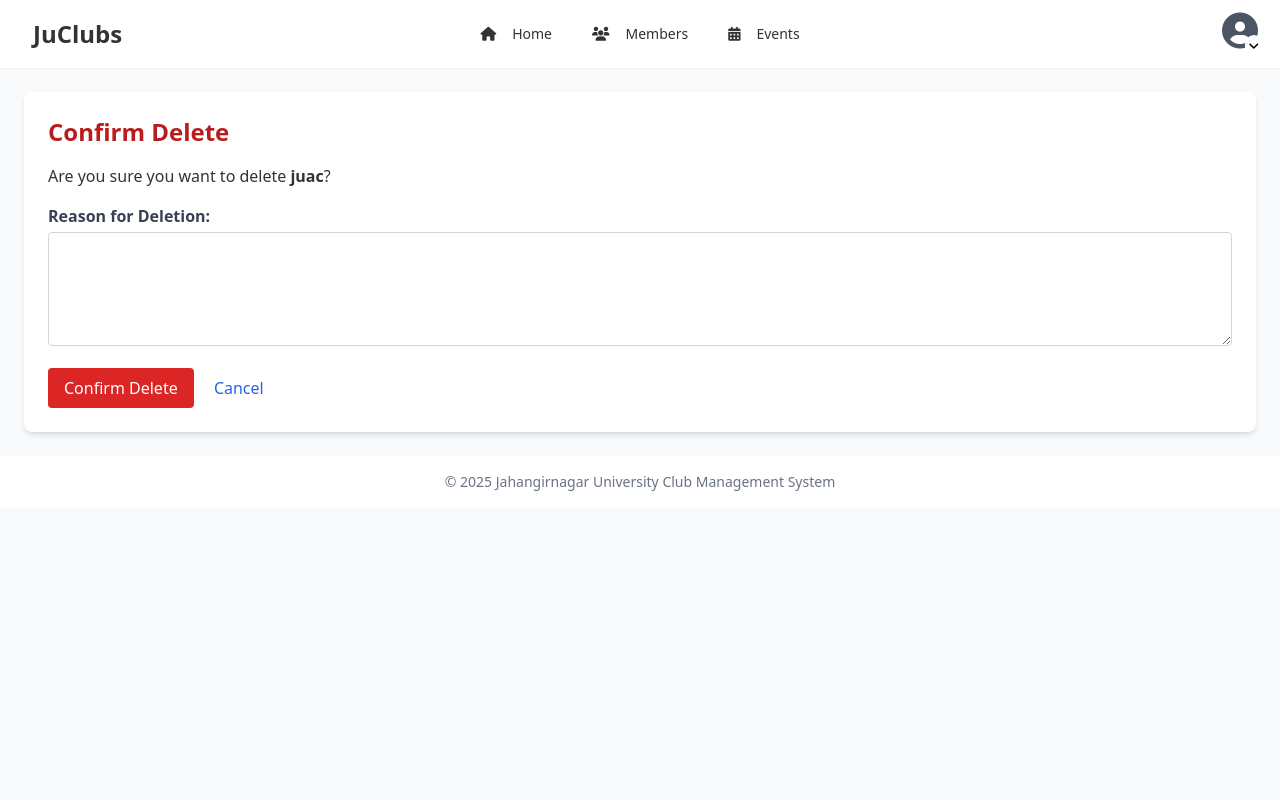
After one commit to shahinul22/jabirprogram, a Django app: page /admin_panel/club/2/delete/ in a window 1280 px wide. The commit adds this page. Run offline with Django 5.2, Linux system fonts and the light colour scheme; a user stored in the database is signed in; data comes from the database, SQL or seed files in the repository; both versions use the stored data as it was after the commit; some libraries are stand-ins or nearby versions.

Commit message:
apps layout done

```diff
--- a/admin_panel/urls.py
+++ b/admin_panel/urls.py
@@ -1,7 +1,14 @@
 from django.urls import path
-from .views import admin_login_view, admin_profile_view
+from .views import (
+    admin_login_view,
+    admin_profile_view,
+    club_detail,
+    confirm_delete_view,
+)
 
 urlpatterns = [
-    path("login/", admin_login_view, name="admin_login"),  # ✅ Renamed
-    path("profile/", admin_profile_view, name="profile"),   # ✅ Renamed
+    path("login/", admin_login_view, name="admin_login_view"),
+    path("profile/", admin_profile_view, name="profile"),
+    path("club/<int:pk>/", club_detail, name="club_detail"),
+    path("club/<int:pk>/delete/", confirm_delete_view, name="confirm_delete"),
 ]
--- a/admin_panel/views.py
+++ b/admin_panel/views.py
@@ -1,19 +1,23 @@
-from django.shortcuts import render, redirect
+# views.py
 from clubs.models import ClubRegistration
+from user.views import home
 from django.contrib.auth.forms import AuthenticationForm
-from django.contrib.auth import login as auth_login  # ✅ Rename to avoid conflict
+from django.contrib.auth import login as auth_login
 from django.contrib import messages
 from django.contrib.auth.decorators import login_required, user_passes_test
+from django.shortcuts import render, redirect, get_object_or_404
+from django.views.decorators.csrf import csrf_exempt
+from django.core.mail import send_mail
+from django.conf import settings
 
-
-def admin_login_view(request):  # ✅ Renamed from 'login'
+def admin_login_view(request):
     if request.method == 'POST':
         form = AuthenticationForm(request, data=request.POST)
         if form.is_valid():
             user = form.get_user()
             if user.is_superuser:
-                auth_login(request, user)  # ✅ Now calls the correct login()
-                return redirect('profile')  # Or 'admin_dashboard' if you have one
+                auth_login(request, user)
+                return redirect('profile')
             else:
                 messages.error(request, "You do not have permission to access this page.")
         else:
@@ -26,7 +30,7 @@ def admin_login_view(request):  # ✅ Renamed from 'login'
 
 @login_required
 @user_passes_test(lambda u: u.is_superuser)
-def admin_profile_view(request):  # ✅ Renamed to avoid duplication
+def admin_profile_view(request):
     approved_clubs = ClubRegistration.objects.filter(is_approved=True)
     pending_clubs = ClubRegistration.objects.filter(is_approved=False)
     context = {
@@ -34,3 +38,117 @@ def admin_profile_view(request):  # ✅ Renamed to avoid duplication
         'pending_clubs': pending_clubs
     }
     return render(request, 'admin_panel/profile.html', context)
+
+
+@csrf_exempt
+def club_detail(request, pk):
+    club = get_object_or_404(ClubRegistration, pk=pk)
+    show_delete_form = False
+
+    if request.method == "POST" and request.user.is_superuser:
+        action = request.POST.get("action")
+
+        if action == "approve":
+            club.is_approved = True
+            club.save()
+
+            subject = f"Your Club '{club.club_name}' Has Been Approved"
+            message = f"""
+Dear {club.president_name} and {club.secretary_name},
+
+We are pleased to inform you that your club registration for \"{club.club_name}\" has been approved by the admin.
+
+You can now log in using your username and password to manage your club activities.
+
+Best regards,
+JU Club Management Team
+"""
+            recipient_list = list(filter(None, [club.president_email, club.secretary_email]))
+            if recipient_list:
+                send_mail(subject, message, settings.DEFAULT_FROM_EMAIL, recipient_list, fail_silently=True)
+
+            messages.success(request, f"{club.club_name} has been approved and email sent.")
+            return redirect("club_detail", pk=pk)
+
+        elif action == "initiate_delete":
+            show_delete_form = True
+
+        elif action == "confirm_delete":
+            reason = request.POST.get("reason")
+            email = club.president_email or club.secretary_email
+
+            if email and reason:
+                send_mail(
+                    subject=f"Your club '{club.club_name}' registration was deleted",
+                    message=f"Dear Club,\n\nYour club registration has been deleted by the admin.\n\nReason: {reason}\n\nRegards,\nAdmin Team",
+                    from_email=settings.DEFAULT_FROM_EMAIL,
+                    recipient_list=[email],
+                    fail_silently=True,
+                )
+
+            club.delete()
+            messages.warning(request, f"{club.club_name} has been deleted.")
+            return redirect("admin_profile")
+
+    return render(request, "admin_panel/detail.html", {"club": club, "show_delete_form": show_delete_form})
+
+
+@login_required
+@user_passes_test(lambda u: u.is_superuser)
+def delete_club(request, club_id):
+    club = get_object_or_404(ClubRegistration, id=club_id)
+
+    if request.method == "POST":
+        reason = request.POST.get("reason", "No reason provided.")
+        subject = f"Your Club '{club.club_name}' Registration Was Rejected"
+        message = f"""
+Dear {club.president_name} and {club.secretary_name},
+
+We regret to inform you that your club registration for \"{club.club_name}\" has been declined.
+
+Reason: {reason}
+
+If you have any questions, feel free to contact the admin office.
+
+Best regards,
+JU Club Management Admin
+"""
+        recipient_list = [club.president_email, club.secretary_email]
+        send_mail(subject, message, settings.DEFAULT_FROM_EMAIL, recipient_list)
+
+        club.delete()
+        messages.success(
+            request, f"Club '{club.club_name}' deleted and notification sent."
+        )
+        return redirect("home")
+
+    return render(request, "admin_panel/confirm_delete.html", {"club": club})
+
+
+@login_required
+@user_passes_test(lambda u: u.is_superuser)
+def confirm_delete_view(request, pk):
+    club = get_object_or_404(ClubRegistration, pk=pk)
+
+    if request.method == "POST":
+        reason = request.POST.get("reason", "No reason provided.")
+        subject = f"Club '{club.club_name}' Registration Rejected"
+        message = f"""
+Dear {club.president_name} and {club.secretary_name},
+
+We regret to inform you that your club registration for \"{club.club_name}\" has been declined.
+
+Reason: {reason}
+
+Regards,
+JU Club Management Admin
+"""
+        recipient_list = list(filter(None, [club.president_email, club.secretary_email]))
+        if recipient_list:
+            send_mail(subject, message, settings.DEFAULT_FROM_EMAIL, recipient_list)
+
+        club.delete()
+        messages.warning(request, f"{club.club_name} has been deleted and notification sent.")
+        return redirect("home")
+
+    return render(request, "admin_panel/confirm_delete.html", {"club": club})
--- a/clubs/urls.py
+++ b/clubs/urls.py
@@ -1,13 +1,8 @@
 from django.urls import path
-from .views import (
-    club_register, club_login, club_logout, club_detail,
-    delete_club
-)
+from .views import club_register, club_login, club_logout
+
 urlpatterns = [
-    path('register-club/', club_register, name='club-register'),
-    path('register/', club_register, name='club_register'),
-    path('login/', club_login, name='club_login'),
-    path('details/<int:pk>/', club_detail, name='club_detail'),
-    path('club/<int:club_id>/delete/', delete_club, name='delete_club'),
-    path('logout/', club_logout, name='club_logout')
+    path("register/", club_register, name="club_register"),
+    path("login/", club_login, name="club_login"),
+    path("logout/", club_logout, name="club_logout"),
 ]
--- /dev/null
+++ b/templates/admin_panel/confirm_delete.html
@@ -0,0 +1,20 @@
+{% extends 'base.html' %}
+
+{% block title %}Confirm Delete - {{ club.club_name }}{% endblock %}
+
+{% block content %}
+<div class="container mx-auto p-6 bg-white shadow-md rounded-lg">
+  <h1 class="text-2xl font-bold text-red-700 mb-4">Confirm Delete</h1>
+  <p>Are you sure you want to delete <strong>{{ club.club_name }}</strong>?</p>
+
+  <form method="post" class="mt-4">
+    {% csrf_token %}
+    <label for="reason" class="block font-semibold text-gray-700">Reason for Deletion:</label>
+    <textarea name="reason" rows="4" required class="w-full mt-1 p-2 border border-gray-300 rounded"></textarea>
+    <div class="mt-4">
+      <button type="submit" class="bg-red-600 text-white px-4 py-2 rounded hover:bg-red-700">Confirm Delete</button>
+      <a href="{% url 'club_detail' club.pk %}" class="ml-4 text-blue-600 hover:underline">Cancel</a>
+    </div>
+  </form>
+</div>
+{% endblock %}
--- a/templates/base.html
+++ b/templates/base.html
@@ -10,7 +10,7 @@
       {% endblock %}
     </title>
 
-    <!-- TailwindCSS and DaisyUI -->
+    <!-- Tailwind CSS + DaisyUI -->
     <script src="https://cdn.tailwindcss.com"></script>
     <link href="https://cdn.jsdelivr.net/npm/daisyui@4.4.20/dist/full.min.css" rel="stylesheet" />
 
@@ -20,52 +20,6 @@
     <!-- Custom CSS -->
     <link href="{% static 'css/output.css' %}" rel="stylesheet" />
 
-    <style>
-      .glass {
-        background: rgba(255, 255, 255, 0.2);
-        backdrop-filter: blur(8px);
-        border: 1px solid rgba(255, 255, 255, 0.3);
-      }
-
-      .fade-in {
-        animation: fadeIn 0.4s ease-out forwards;
-      }
-
-      .hover-glow {
-        transition: all 0.3s ease;
-      }
-
-      .hover-glow:hover {
-        box-shadow: 0 0 10px rgba(59, 130, 246, 0.6), 0 0 20px rgba(59, 130, 246, 0.4);
-        transform: translateY(-2px);
-      }
-
-      /* Ensuring text is visible on white background */
-      body {
-        background-color: #f8fafc; /* White background */
-        color: #333; /* Dark text for better contrast */
-      }
-
-      .navbar,
-      .footer {
-        background-color: #ffffff;
-      }
-
-      .navbar a,
-      .navbar li a {
-        color: #333;
-      }
-
-      .dropdown-content a {
-        color: #333;
-      }
-
-      .dropdown-content a:hover {
-        color: #fff;
-        background-color: #2563eb; /* Tailwind Blue */
-      }
-    </style>
-
     <script>
       tailwind.config = {
         theme: {
@@ -74,30 +28,202 @@
         plugins: [daisyui]
       }
     </script>
+
+    <style>
+      .glass {
+        background: rgba(255, 255, 255, 0.2);
+        backdrop-filter: blur(8px);
+        border: 1px solid rgba(255, 255, 255, 0.3);
+      }
+      .fade-in {
+        animation: fadeIn 0.4s ease-out forwards;
+      }
+      .hover-glow {
+        transition: all 0.3s ease;
+      }
+      .hover-glow:hover {
+        box-shadow: 0 0 10px rgba(59, 130, 246, 0.6), 0 0 20px rgba(59, 130, 246, 0.4);
+        transform: translateY(-2px);
+      }
+      body {
+        background-color: #f8fafc;
+        color: #333;
+      }
+      .navbar,
+      .footer {
+        background-color: #ffffff;
+      }
+      .navbar a,
+      .navbar li a {
+        color: #333;
+      }
+      .dropdown-content a {
+        color: #333;
+      }
+      .dropdown-content a:hover {
+        color: #fff;
+        background-color: #2563eb;
+      }
+    </style>
   </head>
 
   <body class="min-h-screen flex flex-col">
-    <!-- Navbar -->
-    <div class="navbar bg-base-100 shadow-sm px-4">
-      <!-- Navbar Start (Logo + Drawer) -->
-      <div class="navbar-start">
+    <!-- Drawer wrapper -->
     <div class="drawer">
       <input id="my-drawer" type="checkbox" class="drawer-toggle" />
 
-          <div class="drawer-content flex items-center space-x-2">
-            <!-- Hamburger Icon -->
+      <div class="drawer-content flex flex-col">
+        <!-- Navbar -->
+        <div class="navbar bg-base-100 shadow-sm px-4">
+          <div class="navbar-start">
             <label for="my-drawer" class="btn btn-ghost lg:hidden"><i class="fa-solid fa-bars text-xl"></i></label>
+            <a href="{% url 'home' %}" class="btn btn-ghost normal-case text-2xl font-bold">JuClubs</a>
+          </div>
 
-            <!-- Logo -->
-            <a href="{% url 'home' %}" class="btn btn-ghost normal-case text-2xl font-bold">JuClubs</a>
+          <div class="navbar-center hidden lg:flex">
+            <ul class="menu menu-horizontal px-1 space-x-2">
+              <li>
+                <a class="hover-glow" href="#"><i class="fa-solid fa-house mr-2"></i>Home</a>
+              </li>
+              <li>
+                <a class="hover-glow" href="#"><i class="fa-solid fa-users mr-2"></i>Members</a>
+              </li>
+              <li>
+                <a class="hover-glow" href="#"><i class="fa-solid fa-calendar-days mr-2"></i>Events</a>
+              </li>
+            </ul>
+          </div>
+
+          <div class="navbar-end flex items-center space-x-4">
+            {% if user.is_authenticated %}
+              <div class="dropdown dropdown-end">
+                <label tabindex="0" class="btn btn-ghost btn-circle avatar">
+                  <div class="w-12 h-12 rounded-full relative">
+                    <i class="fa-solid fa-circle-user text-4xl text-gray-600"></i>
+                    <div class="absolute bottom-0 right-0 bg-white rounded-full p-1">
+                      <i class="fa-solid fa-angle-down text-black text-xs"></i>
+                    </div>
+                  </div>
+                </label>
+                <ul tabindex="0" class="menu menu-sm dropdown-content mt-3 z-[1] p-2 shadow bg-base-100 rounded-box w-48">
+                  <li>
+                    <a class="justify-between" href="{% url 'profile' %}">
+                      <i class="fa-solid fa-user mr-2"></i>Profile
+                      <span class="badge badge-info">New</span>
+                    </a>
+                  </li>
+                  <li>
+                    <a class="hover-glow"><i class="fa-solid fa-gear mr-2"></i>Settings</a>
+                  </li>
+                  <li>
+                    <form action="{% url 'club_logout' %}" method="POST">
+                      {% csrf_token %}
+                      <button type="submit" class="w-full text-left flex items-center hover-glow"><i class="fa-solid fa-right-from-bracket mr-2"></i>Logout</button>
+                    </form>
+                  </li>
+                </ul>
+              </div>
+            {% else %}
+              <div class="flex items-center space-x-2">
+                <div class="dropdown dropdown-end">
+                  <button tabindex="0" class="btn btn-sm btn-primary flex items-center space-x-2 hover-glow"><i class="fa-solid fa-arrow-right-to-bracket"></i><span>Login</span></button>
+                  <ul tabindex="0" class="dropdown-content menu p-2 shadow bg-base-100 rounded-box w-52">
+                    <li>
+                      <a class="hover-glow" href="{% url 'admin_login_view' %}">Admin Login</a>
+                    </li>
+                    <li>
+                      <a class="hover-glow" href="{% url 'club_login' %}">Club Login</a>
+                    </li>
+                    <li>
+                      <a class="hover-glow" href="#">User Login</a>
+                    </li>
+                  </ul>
+                </div>
+
+                <div class="dropdown dropdown-end">
+                  <button tabindex="0" class="btn btn-sm btn-secondary flex items-center space-x-2 hover-glow"><i class="fa-solid fa-user-plus"></i><span>Register</span></button>
+                  <ul tabindex="0" class="dropdown-content menu p-2 shadow bg-base-100 rounded-box w-52">
+                    <li>
+                      <a class="hover-glow" href="{% url 'club_register' %}">Club Register</a>
+                    </li>
+                    <li>
+                      <a class="hover-glow" href="#">User Register</a>
+                    </li>
+                  </ul>
+                </div>
+              </div>
+            {% endif %}
+          </div>
+        </div>
+
+        <!-- Main content -->
+        {% if messages %}
+          <div class="fixed top-5 right-5 z-50 space-y-2 w-96">
+            {% for message in messages %}
+              <div class="alert-message px-4 py-3 rounded-lg shadow-md text-white
+    {% if message.tags == 'success' %}
+
+
+                  bg-green-500
+
+
+
+                {% elif message.tags == 'error' %}
+
+
+                  bg-red-500
+
+
+
+                {% elif message.tags == 'warning' %}
+
+
+                  bg-yellow-500 text-black
+
+
+
+                {% elif message.tags == 'info' %}
+
+
+                  bg-blue-500
+
+
+
+                {% else %}
+
+
+                  bg-gray-800
+
+
+                {% endif %}">
+                <p class="font-medium">{{ message }}</p>
+              </div>
+            {% endfor %}
+          </div>
+        {% endif %}
+
+        <main class="flex-grow p-6">
+          {% block content %}
+
+          {% endblock %}
+        </main>
+
+        <!-- Footer -->
+        <footer class="bg-base-100 text-center p-4 text-sm text-gray-500">&copy; 2025 Jahangirnagar University Club Management System</footer>
       </div>
 
       <!-- Sidebar Drawer -->
       <div class="drawer-side z-50">
+        <!-- This closes the drawer when clicked outside -->
         <label for="my-drawer" class="drawer-overlay"></label>
 
-            <div class="flex flex-col justify-between h-full w-80 bg-base-200">
-              <ul class="menu p-4 flex-grow text-base-content space-y-2">
+        <div class="flex flex-col justify-between h-full w-80 bg-base-200 relative">
+          <!-- ❌ Close Button (Top Right Corner) -->
+          <label for="my-drawer" class="absolute bg-red-800 rounded-full text-white p-2 right-6 top-6 cursor-pointer hover:bg-white hover:text-red-600">
+            <i class="fa-solid fa-xmark text-3xl"></i>
+          </label>
+
+          <ul class="menu p-4 flex-grow text-base-content space-y-2 mt-20">
             <!-- Sidebar Items -->
             <li>
               <a class="hover-glow" href="#"><i class="fa-solid fa-house mr-2"></i>Home</a>
@@ -115,7 +241,7 @@
               <p class="mb-2 font-semibold text-gray-700">Login</p>
               <ul class="menu space-y-1">
                 <li>
-                      <a class="hover-glow" href="{% url 'login' %}"><i class="fa-solid fa-user-shield mr-2"></i>Admin Login</a>
+                  <a class="hover-glow" href="{% url 'admin_login_view' %}"><i class="fa-solid fa-user-shield mr-2"></i>Admin Login</a>
                 </li>
                 <li>
                   <a class="hover-glow" href="{% url 'club_login' %}"><i class="fa-solid fa-user-gear mr-2"></i>Club Login</a>
@@ -136,154 +262,16 @@
         </div>
       </div>
     </div>
-      </div>
 
-      <!-- Navbar Center (Desktop Menu) -->
-      <div class="navbar-center hidden lg:flex">
-        <ul class="menu menu-horizontal px-1 space-x-2">
-          <li>
-            <a class="hover-glow" href="#"><i class="fa-solid fa-house mr-2"></i>Home</a>
-          </li>
-          <li>
-            <a class="hover-glow" href="#"><i class="fa-solid fa-users mr-2"></i>Members</a>
-          </li>
-          <li>
-            <a class="hover-glow" href="#"><i class="fa-solid fa-calendar-days mr-2"></i>Events</a>
-          </li>
-        </ul>
-      </div>
-
-      <!-- Navbar End (Profile/Login) -->
-      <!-- Navbar End (Profile/Login and Register) -->
-      <div class="navbar-end flex items-center space-x-4">
-        {% if user.is_authenticated %}
-          <!-- User Profile Dropdown -->
-          <div class="dropdown dropdown-end">
-            <label tabindex="0" class="btn btn-ghost btn-circle avatar">
-              <div class="w-12 h-12 rounded-full relative">
-                <i class="fa-solid fa-circle-user text-4xl text-gray-600"></i>
-                <div class="absolute bottom-0 right-0 bg-white rounded-full p-1">
-                  <i class="fa-solid fa-angle-down text-black text-xs"></i>
-                </div>
-              </div>
-            </label>
-
-            <!-- Dropdown Content -->
-            <ul tabindex="0" class="menu menu-sm dropdown-content mt-3 z-[1] p-2 shadow bg-base-100 rounded-box w-48">
-              <li>
-                <a class="justify-between" href="{% url 'profile' %}">
-                  <i class="fa-solid fa-user mr-2"></i>Profile
-                  <span class="badge badge-info">New</span>
-                </a>
-              </li>
-              <li>
-                <a class="hover-glow"><i class="fa-solid fa-gear mr-2"></i>Settings</a>
-              </li>
-              <li>
-                <form action="{% url 'club_logout' %}" method="POST">
-                  {% csrf_token %}
-                  <button type="submit" class="w-full text-left flex items-center hover-glow"><i class="fa-solid fa-right-from-bracket mr-2"></i>Logout</button>
-                </form>
-              </li>
-            </ul>
-          </div>
-        {% else %}
-          <!-- Login and Register Buttons for Guests -->
-          <div class="flex items-center space-x-2">
-            <!-- Login Dropdown -->
-            <div class="dropdown dropdown-end">
-              <button tabindex="0" class="btn btn-sm btn-primary flex items-center space-x-2 hover-glow">
-                <i class="fa-solid fa-arrow-right-to-bracket"></i>
-                <span>Login</span>
-              </button>
-              <ul tabindex="0" class="dropdown-content menu p-2 shadow bg-base-100 rounded-box w-52">
-                <li>
-                  <a class="hover-glow" href="{% url 'login' %}">Admin Login</a>
-                </li>
-                <li>
-                  <a class="hover-glow" href="{% url 'club_login' %}">Club Login</a>
-                </li>
-                <li>
-                  <a class="hover-glow" href="#">User Login</a>
-                </li>
-              </ul>
-            </div>
-
-            <!-- Register Dropdown -->
-            <div class="dropdown dropdown-end">
-              <button tabindex="0" class="btn btn-sm btn-secondary flex items-center space-x-2 hover-glow">
-                <i class="fa-solid fa-user-plus"></i>
-                <span>Register</span>
-              </button>
-              <ul tabindex="0" class="dropdown-content menu p-2 shadow bg-base-100 rounded-box w-52">
-                <li>
-                  {% comment %}"{% url 'club_register' %}"{% endcomment %}
-
-                  <a class="hover-glow" href="{% url 'club_register' %}">Club Register</a>
-                </li>
-                <li>
-                  <a class="hover-glow" href="#">User Register</a>
-                </li>
-              </ul>
-            </div>
-          </div>
-        {% endif %}
-      </div>
-    </div>
-
-    {% if messages %}
-      <div class="fixed top-5 right-5 z-50 space-y-2 w-96">
-        {% for message in messages %}
-          <div class="px-4 py-3 rounded-lg shadow-md text-white
-        {% if message.tags == 'success' %}
-
-               bg-green-500
-
-
-            {% elif message.tags == 'error' %}
-
-               bg-red-500
-
-
-            {% elif message.tags == 'warning' %}
-
-               bg-yellow-500 text-black
-
-
-            {% elif message.tags == 'info' %}
-
-               bg-blue-500
-
-
-            {% else %}
-
-               bg-gray-800
-
-            {% endif %}">
-            <p class="font-medium">{{ message }}</p>
-          </div>
-        {% endfor %}
-      </div>
-    {% endif %}
-
-    <!-- Main Content -->
-    <main class="flex-grow p-6">
-      {% block content %}
-
-      {% endblock %}
-    </main>
-
-    <!-- Footer -->
-    <footer class="bg-base-100 text-center p-4 text-sm text-gray-500">&copy; 2025 Jahangirnagar University Club Management System</footer>
-    <!-- message dismiss time -->
+    <!-- Auto-dismiss ONLY alert messages -->
     <script>
       setTimeout(() => {
-        const alerts = document.querySelectorAll('.z-50 > div')
+        const alerts = document.querySelectorAll('.z-50 .alert-message')
         alerts.forEach((alert) => {
           alert.classList.add('opacity-0', 'transition', 'duration-500')
           setTimeout(() => alert.remove(), 500)
         })
-      }, 4000) // Auto-dismiss after 4 seconds
+      }, 4000)
     </script>
   </body>
 </html>
--- a/templates/clubs/club_register.html
+++ /dev/null
@@ -1,6 +0,0 @@
-<h2>Register Your Club</h2>
-<form method="POST">
-  {% csrf_token %}
-  {{ form.as_p }}
-  <button type="submit">Submit</button>
-</form>
```
Also changed, not shown: clubs/views.py (+6 -100 lines), templates/admin_panel/detail.html (renamed from templates/clubs/detail.html, +6 -15 lines), templates/clubs/confirm_delete.html (deleted, +0 -18 lines), db.sqlite3. Lines whose indentation alone changed are shown as unchanged.
